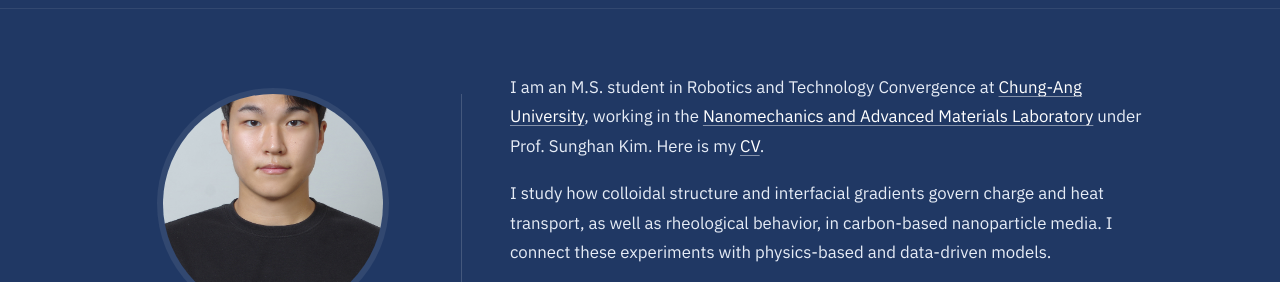
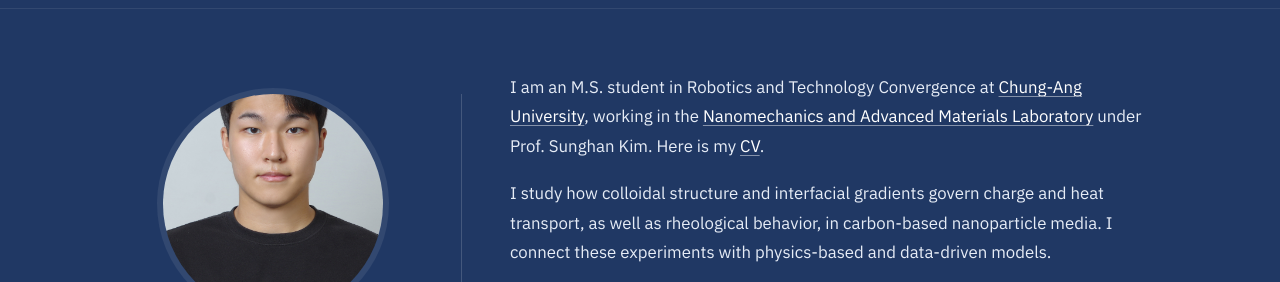
Before and after one commit to SeongMin-H/seongmin-h.github.io, a plain HTML site: page index.html in a window 1280 px wide. Shown: the part 56-338 px from the top of the page. Drawn offline with Linux system fonts and the light colour scheme.

Commit message:
Update site.css

```diff
--- a/assets/site.css
+++ b/assets/site.css
@@ -1490,5 +1490,5 @@ p {
 }
 
 .id-card .portrait img {
-  object-position: 50% 100%;
+  object-position: 50% 90%;
 }
```
